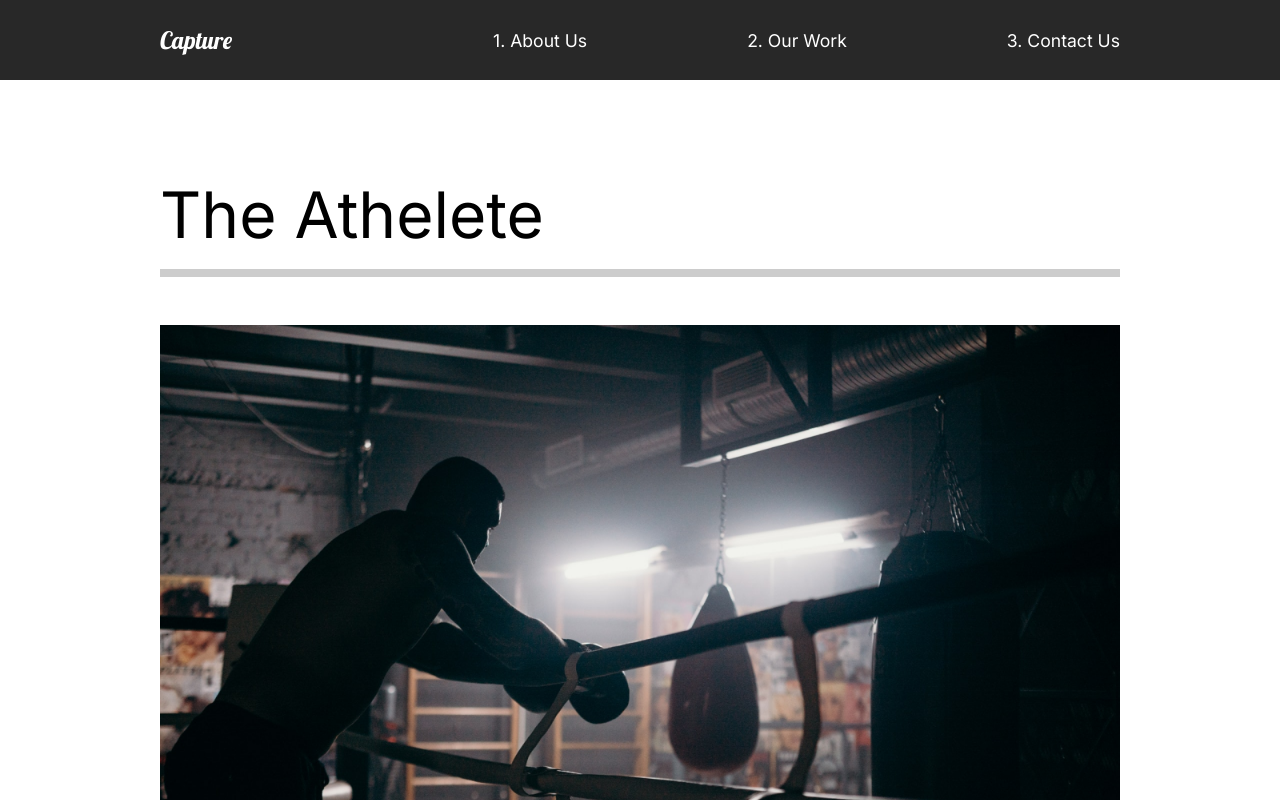
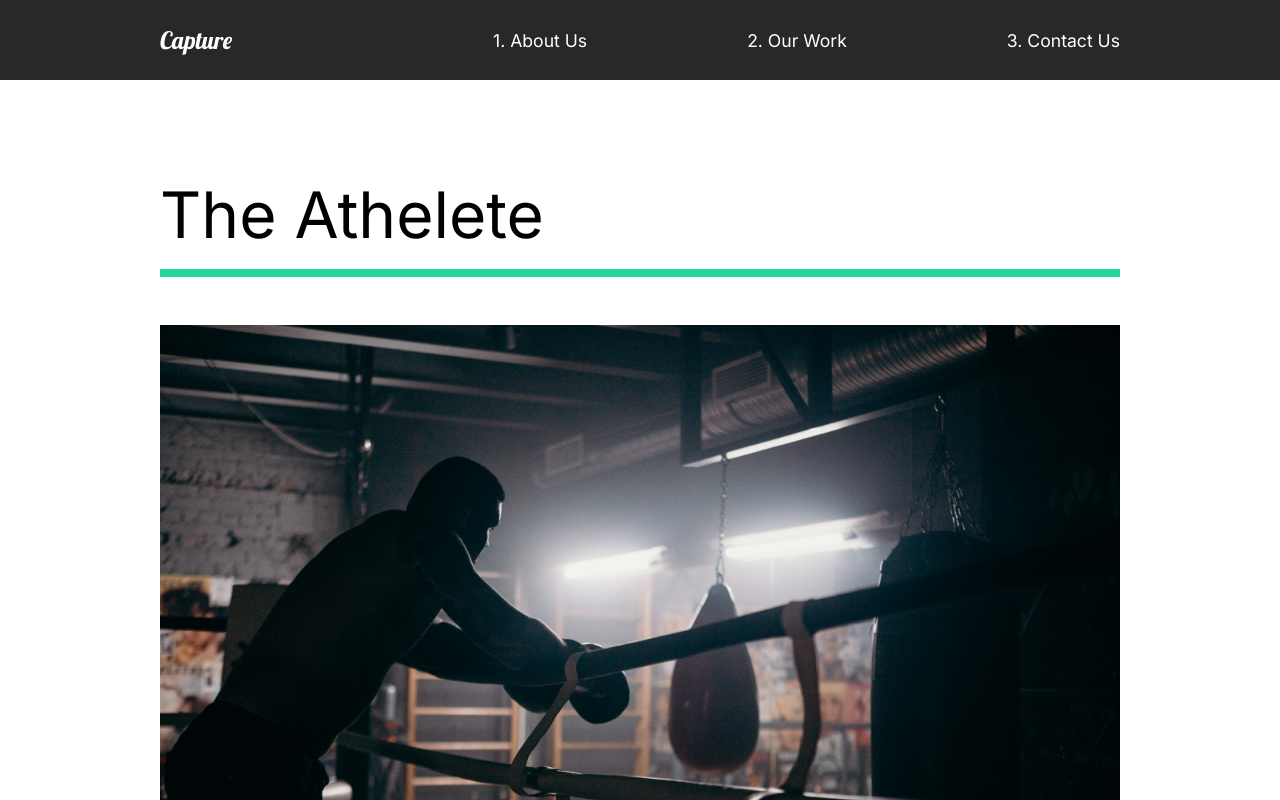
Before and after one commit to VenkatKumari/create-react-project, a React (Create React App) app in the folder capture/: page /work in a window 1280 px wide. Shown: the top 800 px of the page. Built offline with nearby package versions, Linux system fonts and the light colour scheme.

Commit message:
Our Work Animation

```diff
--- a/capture/src/pages/OurWork.js
+++ b/capture/src/pages/OurWork.js
@@ -7,7 +7,14 @@
 import goodtimes from "../img/goodtimes-small.png";
 //Animations
 import { motion } from "framer-motion";
-import { pageAnimation } from "./animation";
+import {
+  pageAnimation,
+  fade,
+  photoAnim,
+  lineAnim,
+  slider,
+  sliderContainer,
+} from "./animation";
 
 const OurWork = () => {
   return (
@@ -18,18 +25,26 @@
       animate="show"
       exit="exit"
     >
+      <motion.div variants={sliderContainer}>
+        <Frame1 variants={slider}></Frame1>
+        <Frame2 variants={slider}></Frame2>
+        <Frame3 variants={slider}></Frame3>
+        <Frame4 variants={slider}></Frame4>
+      </motion.div>
       <Movie>
-        <h2>The Athelete</h2>
-        <div className="line"></div>
+        <motion.h2 variants={fade}>The Athelete</motion.h2>
+        <motion.div variants={lineAnim} className="line"></motion.div>
         <Link to="/work/the-athlete">
-          <img src={athlete} alt="athlete" />
+          <Hide>
+            <motion.img variants={photoAnim} src={athlete} alt="athlete" />
+          </Hide>
         </Link>
       </Movie>
       <Movie>
-        <h2>The Racer</h2>
-        <div className="line"></div>
+        <motion.h2 variants={fade}>The Racer</motion.h2>
+        <motion.div className="line"></motion.div>
         <Link to="/work/the-racer">
-          <img src={theracer} alt="theracer" />
+          <motion.img variants={photoAnim} src={theracer} alt="theracer" />
         </Link>
       </Movie>
       <Movie>
@@ -57,7 +72,7 @@
   padding-bottom: 10rem;
   .line {
     height: 0.5rem;
-    background: #cccccc;
+    background: #23d997;
     margin-bottom: 3rem;
   }
   img {
@@ -67,4 +82,28 @@
   }
 `;
 
+const Hide = styled.div`
+  overflow: hidden;
+`;
+
+//Frame Animation
+const Frame1 = styled(motion.div)`
+  position: fixed;
+  left: 0;
+  top: 10%;
+  width: 100%;
+  height: 100vh;
+  background: #fffebf;
+  z-index: 2;
+`;
+
+const Frame2 = styled(Frame1)`
+  background: #ff8efb;
+`;
+const Frame3 = styled(Frame1)`
+  background: #8ed2ff;
+`;
+const Frame4 = styled(Frame1)`
+  background: #8effa0;
+`;
 export default OurWork;
--- a/capture/src/pages/animation.js
+++ b/capture/src/pages/animation.js
@@ -7,47 +7,75 @@
     opacity: 1,
     y: 0,
     transition: {
-      duration: 2,
+      duration: 0.5,
       when: "beforeChildren",
       staggerChildren: 0.25,
     },
   },
   exit: {
     opacity: 0,
-    y: 300,
-    transition: {duration: 0.5}
+    transition: { duration: 0.5 },
   },
 };
 
 export const titleAnim = {
-  hidden: {y: 200},
+  hidden: { y: 200 },
   show: {
     y: 0,
-    transition: {  duration: 0.75, ease: "easeOut"  }
-  }
-}
+    transition: { duration: 0.75, ease: "easeOut" },
+  },
+};
 
 export const fade = {
-  hidden: {opacity: 0},
+  hidden: { opacity: 0 },
   show: {
     opacity: 1,
     transition: {
-      ease: 'easeOut',
-      duration: 0.75
-    }
-  }
-}
+      ease: "easeOut",
+      duration: 0.75,
+    },
+  },
+};
 
 export const photoAnim = {
   hidden: {
-    scale: 1.5, opacity: 0
+    scale: 1.5,
+    opacity: 0,
   },
   show: {
     scale: 1,
     opacity: 1,
     transition: {
-      ease: 'easeOut',
+      ease: "easeOut",
       duration: 0.75,
-    }
-  }
-}
+    },
+  },
+};
+
+export const lineAnim = {
+  hidden: { width: "0%" },
+  show: {
+    width: "100%",
+    transition: { duration: 2 },
+  },
+};
+
+export const slider = {
+  hidden: { x: "-130%", skew: "45deg" },
+  show: {
+    x: "100%",
+    skew: "0deg",
+    transition: { ease: "easeOut", duration: 1 },
+  },
+};
+
+export const sliderContainer = {
+  hidden: { opacity: 1 },
+  show: {
+    opacity: 1,
+    transition: {
+      staggerChildren: 0.15,
+      ease: "easeOut",
+    },
+  },
+};
```
Also changed, not shown: capture/src/components/AboutSection.jsx (+6 -3 lines), 1 other file (tests, documents, lock files or other folders).
